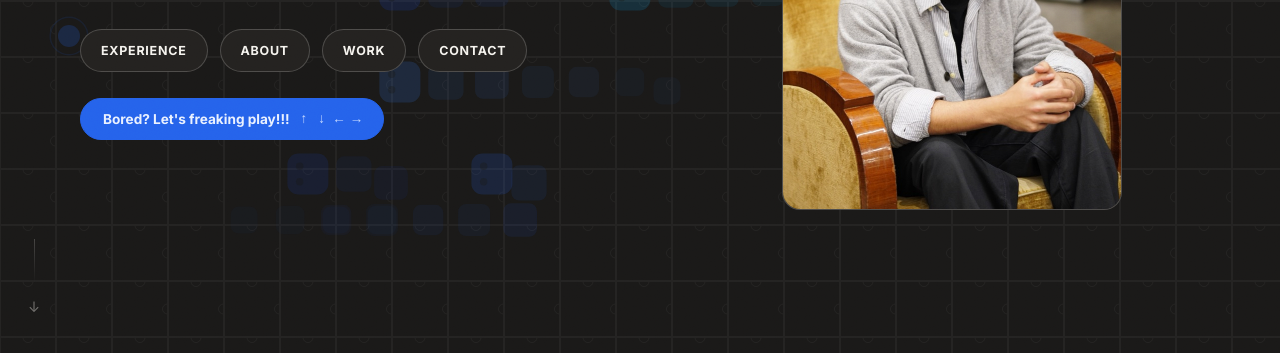
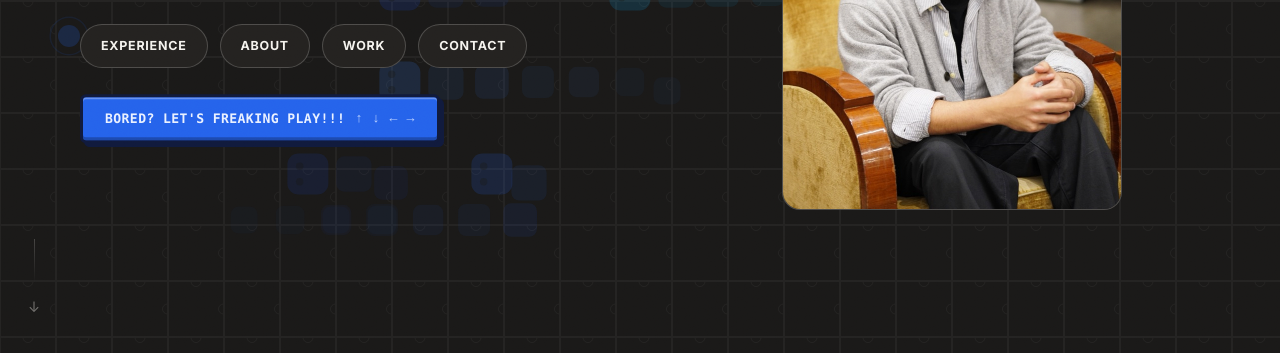
Before and after one commit to krrishezy7/krrishezy7.github.io, a plain HTML site: page index.html in a window 1280 px wide. Shown: the part 447-800 px from the top of the page. Drawn offline with Linux system fonts and the light colour scheme.

Commit message:
Fix invisible CTA button and restyle as retro arcade button
Safari renders native button chrome on top of custom background/color
unless appearance is reset, which is why the button read as white-on-white.
Added appearance: none and rebuilt the look as a chunky pixel-art button
with a hard drop shadow, beveled edges, and a press-down click state.

```diff
--- a/style.css
+++ b/style.css
@@ -285,35 +285,55 @@
 }
 
 .game-hint {
-  margin-top: 26px;
+  appearance: none;
+  -webkit-appearance: none;
+  margin-top: 28px;
   display: inline-flex;
   align-items: center;
   gap: 10px;
-  font-family: var(--font);
-  font-size: 0.85rem;
-  font-weight: 700;
+  font-family: ui-monospace, 'SF Mono', Menlo, monospace;
+  font-size: 0.82rem;
+  font-weight: 800;
+  text-transform: uppercase;
+  letter-spacing: 0.03em;
   color: #eaf1ff;
   background: #2563eb;
-  border: 1px solid #2563eb;
-  border-radius: 100px;
-  padding: 12px 22px;
+  border: 3px solid #101a3d;
+  border-radius: 6px;
+  padding: 14px 22px;
   cursor: pointer;
-  animation: gameHintPulse 2.6s ease-in-out infinite;
-  transition: transform 0.2s var(--ease), box-shadow 0.2s ease, opacity 0.4s ease;
+  box-shadow:
+    4px 4px 0 #101a3d,
+    inset 0 2px 0 rgba(255,255,255,0.3),
+    inset 0 -3px 0 rgba(0,0,0,0.25);
+  animation: gameHintBounce 1.7s ease-in-out infinite;
+  transition: transform 0.1s ease, box-shadow 0.1s ease;
 }
 .game-hint:hover {
-  transform: translateY(-2px) scale(1.02);
-  box-shadow: 0 10px 30px rgba(37,99,235,0.35);
+  animation-play-state: paused;
+  transform: translate(-2px, -2px);
+  box-shadow:
+    6px 6px 0 #101a3d,
+    inset 0 2px 0 rgba(255,255,255,0.3),
+    inset 0 -3px 0 rgba(0,0,0,0.25);
+}
+.game-hint:active {
+  animation-play-state: paused;
+  transform: translate(3px, 3px);
+  box-shadow:
+    1px 1px 0 #101a3d,
+    inset 0 2px 0 rgba(255,255,255,0.3),
+    inset 0 -3px 0 rgba(0,0,0,0.25);
 }
 .game-hint span {
   font-family: ui-monospace, monospace;
   letter-spacing: 0.05em;
-  color: #c3d7ff;
-  font-weight: 500;
+  color: #bcd2ff;
+  font-weight: 700;
 }
-@keyframes gameHintPulse {
-  0%, 100% { box-shadow: 0 0 0 0 rgba(37,99,235,0.4); }
-  50% { box-shadow: 0 0 0 8px rgba(37,99,235,0); }
+@keyframes gameHintBounce {
+  0%, 100% { transform: translateY(0); }
+  50% { transform: translateY(-5px); }
 }
 
 .highscore-badge,
```
